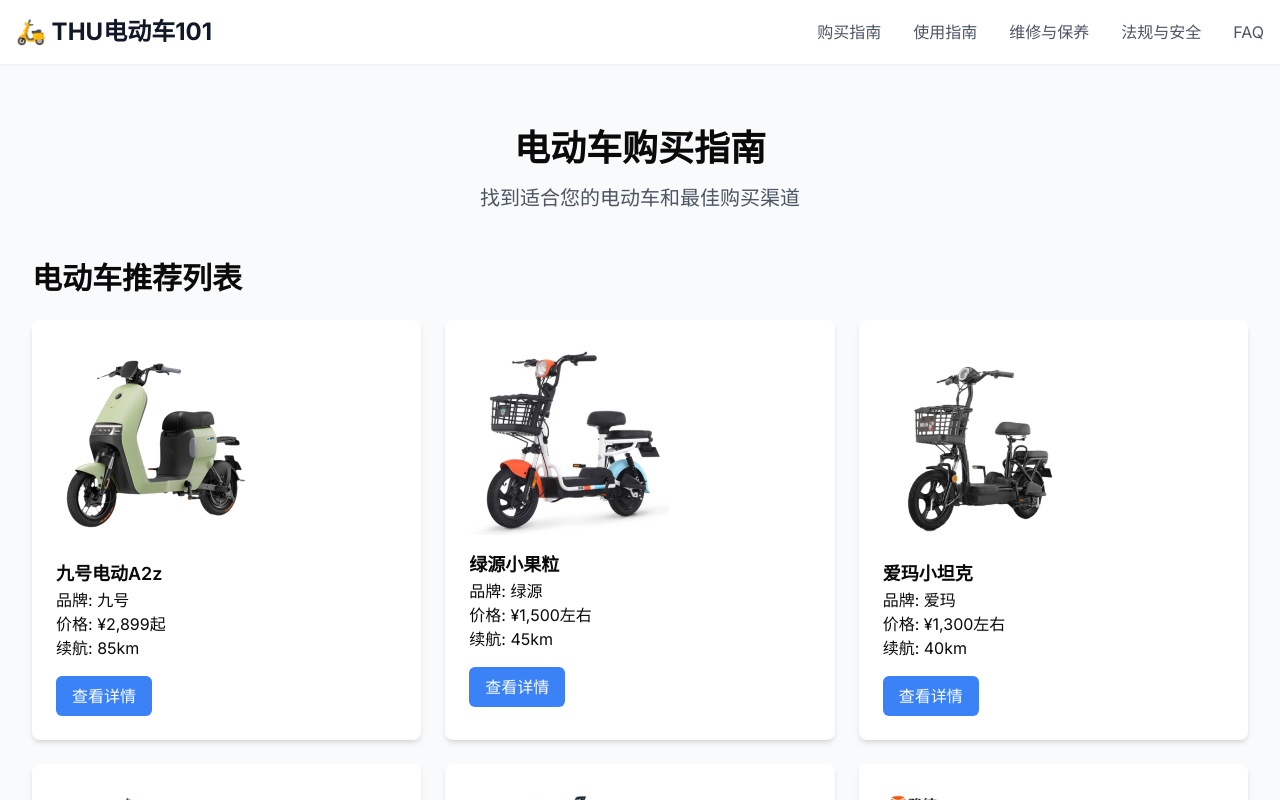
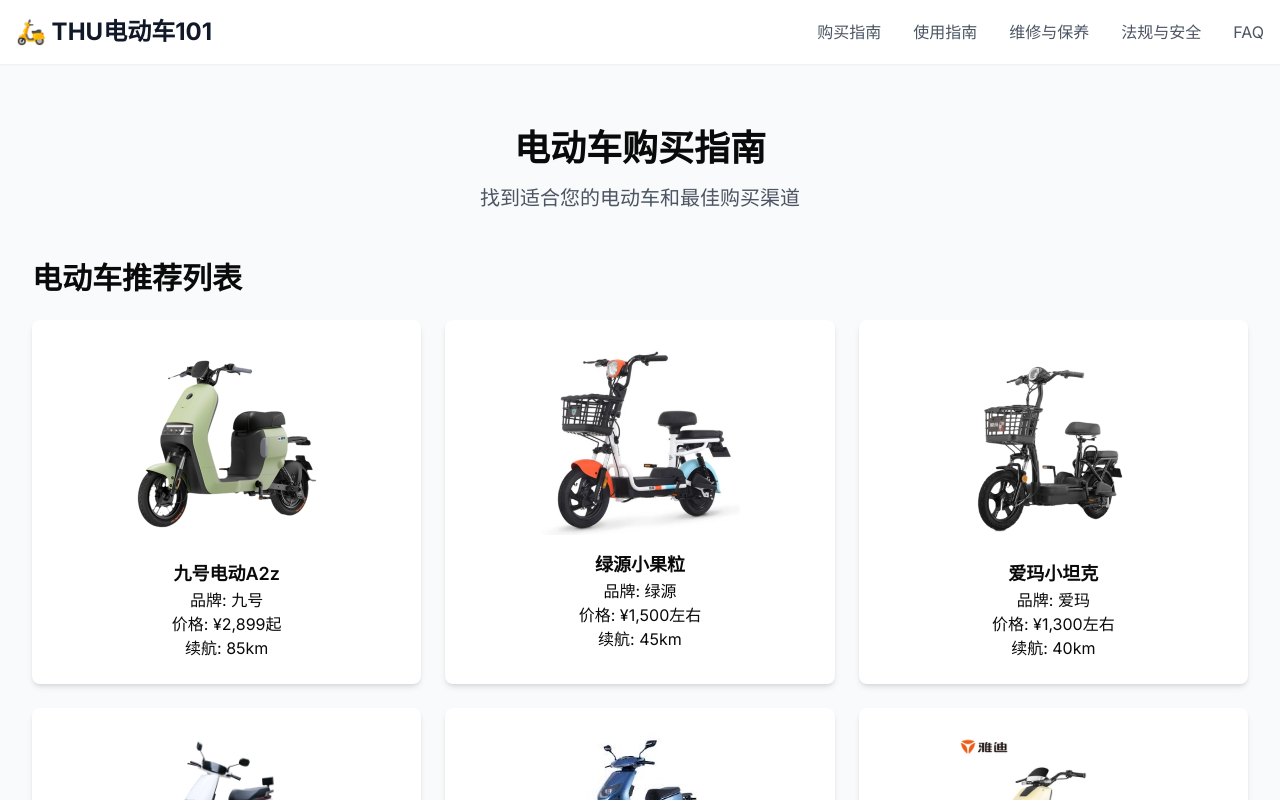
Before and after one commit to humblebanana/thu-scooter-101-web, a Next.js app: page /buying-guide in a window 1280 px wide. Shown: the top 800 px of the page. Built offline with nearby package versions, Linux system fonts and the light colour scheme.

Commit message:
modified buying-guide layout

```diff
--- a/app/buying-guide/page.tsx
+++ b/app/buying-guide/page.tsx
@@ -24,18 +24,12 @@
               { name: "雅迪DT6", brand: "雅迪", price: "¥3,999", range: "50-60km", image: "/scooter-images/yadea-dt6.jpg" },
               { name: "雅迪DT3", brand: "雅迪", price: "¥3,699起", range: "40-60km", image: "/scooter-images/yadea-dt3.jpg" },
             ].map((scooter, index) => (
-              <div key={index} className="bg-white rounded-lg p-6 shadow-md">
+              <div key={index} className="bg-white rounded-lg p-6 shadow-md flex flex-col items-center hover:shadow-lg transition-shadow duration-300 scale-100 hover:scale-105">
                 <Image src={scooter.image} alt={scooter.name} width={200} height={200} className="mb-4 rounded-md" />
-                <h3 className="text-lg font-semibold">{scooter.name}</h3>
-                <p>品牌: {scooter.brand}</p>
-                <p>价格: {scooter.price}</p>
-                <p>续航: {scooter.range}</p>
-                <Link
-                  href={`/scooter-details/${index}`}
-                  className="mt-4 inline-block bg-blue-500 text-white px-4 py-2 rounded-md hover:bg-blue-600 transition-colors"
-                >
-                  查看详情
-                </Link>
+                <h3 className="text-lg font-semibold text-center">{scooter.name}</h3>
+                <p className="text-center">品牌: {scooter.brand}</p>
+                <p className="text-center">价格: {scooter.price}</p>
+                <p className="text-center">续航: {scooter.range}</p>
               </div>
             ))}
           </div>
```
